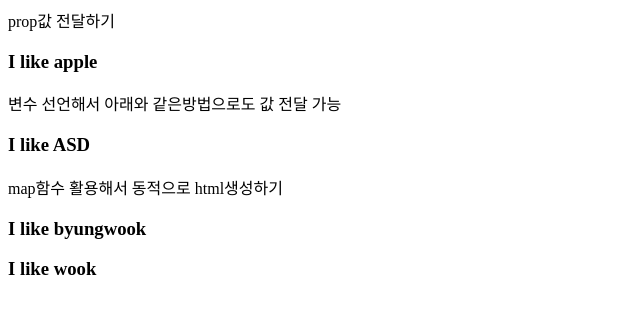
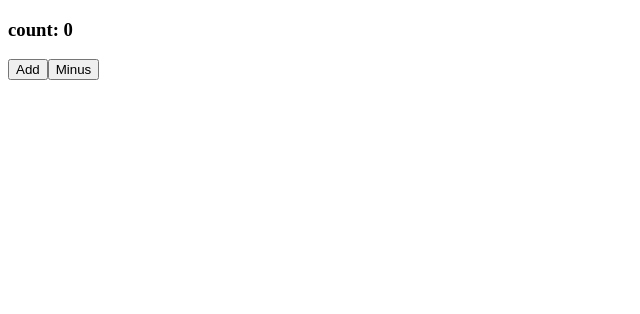
Before and after one commit to Wook-2/movie_app, a React (Create React App) app: page / in a window 1280 px wide. Shown: the top 314 px of the page, without its empty margins (0-640 px from the left). Built offline with nearby package versions, Linux system fonts and the light colour scheme.

Commit message:
component life cycle

```diff
--- a/src/App.js
+++ b/src/App.js
@@ -1,36 +1,46 @@
 
-import PropTypes from "prop-types";
+import React from "react"
+// import PropTypes from "prop-types";
 
-function Fruit({fav}){
-  return <h3>I like {fav}</h3>
-}
+class App extends React.Component{
 
-Fruit.propTypes = {
-  fav : PropTypes.string.isRequired
-};
+  constructor(props){
+    super(props);
+    console.log("constructor");
+  }
 
-const arr = [
-  {name : "byungwook"},
-  {name : "wook"},
-]
+  state = {
+    count : 0,
+    val : 10
+  };
 
-function App() {
-  var a = "ASD";
+  add = () => {
+    this.setState(current => ({count : current.count + 1}))
+  };
+  minus = () => {
+    this.setState(current => ({count : current.count + 1}))
+  };
 
-  return (
-    <div className="App">
-      prop값 전달하기
-      <Fruit fav = "apple"/>
-      변수 선언해서 아래와 같은방법으로도  값 전달 가능
-      <Fruit fav={a}/>
-      map함수 활용해서 동적으로 html생성하기
-      {arr.map(function(current){
-        return <Fruit key = {current.name} fav = {current.name}/>
-      })}
+  componentDidMount(){
+    console.log("Did mounting!");
+  }
 
+  componentDidUpdate(){
+    console.log("Did update!");
+  }
 
-    </div>
-  );
+  render(){
+    console.log("Did rendering");
+    return (
+      <div>
+        <h3>count: { this.state.count } </h3>
+        <button onClick={this.add}>Add</button>
+        <button onClick={this.minus}>Minus</button>
+      </div>
+
+    );
+  }
+
 }
 
 export default App;
```
